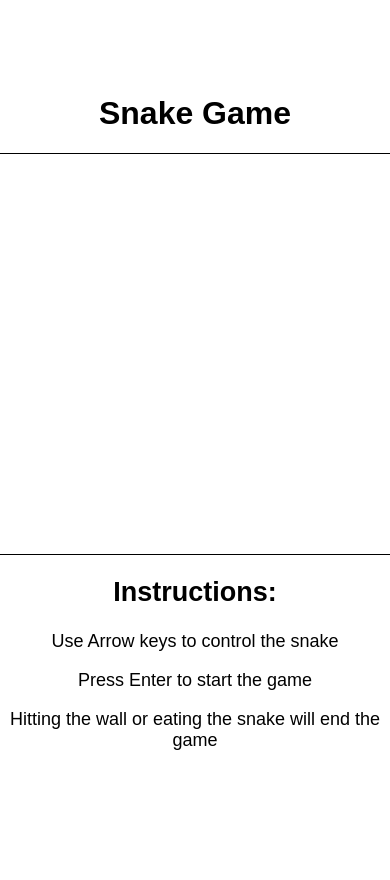
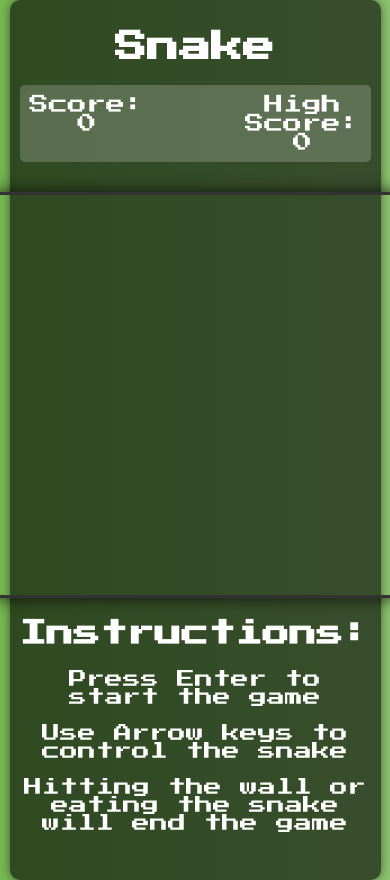
Before and after one commit to PatrikZitting/Snake, a website with bundled scripts: page index.html in a window 390 px wide. Before the commit the page ends 844 px from the top, so only its background shows below. Built offline with nearby package versions, Linux system fonts and the light colour scheme.

Commit message:
Added score panel and styling

```diff
--- a/index.html
+++ b/index.html
@@ -6,16 +6,21 @@
     <meta name="viewport" content="width=device-width, initial-scale=1.0">
     <title>Snake Game</title>
     <link rel="stylesheet" href="style.css">
+    <link href="https://fonts.googleapis.com/css2?family=Press+Start+2P&display=swap" rel="stylesheet">
 </head>
 <body>
     <div class="container">
-        <h1>Snake Game</h1>
+        <h1>Snake</h1>
+        <div id="score-panel">
+            <div>Score: <span id="score">0</span></div>
+            <div>High Score: <span id="high-score">0</span></div>
+        </div>
         <div id="game-board"></div>
         <div id="game-over-text"></div>
         <div id="instructions">
             <h2>Instructions:</h2>
+            <p>Press Enter to start the game</p>
             <p>Use Arrow keys to control the snake</p>
-            <p>Press Enter to start the game</p>
             <p>Hitting the wall or eating the snake will end the game</p>
         </div>
     </div>
--- a/src/game.ts
+++ b/src/game.ts
@@ -12,6 +12,11 @@ let food = { x: 10, y: 10 };
 
 // Set game running state to false until the user starts the game
 let gameRunning = false;
+
+// Set game scores
+let score = 0;
+let highScore = 0;
+
 
 // Snake movements
 function moveSnake() {
@@ -36,11 +41,37 @@ function checkFoodConsumption() {
         // Extend the snake body
         snake.body.push({ ...snake.body[snake.body.length - 1] });
 
+        // Increase score
+        score++;
+        updateScoreDisplay();
+
+        // Check and update high score
+        if (score > highScore) {
+            highScore = score;
+            updateHighScoreDisplay();
+        }
+
         // Generate a new food position
         food = {
             x: Math.floor(Math.random() * boardSize.width),
             y: Math.floor(Math.random() * boardSize.height),
         };
+    }
+}
+
+// Current Score display update
+function updateScoreDisplay() {
+    const scoreElement = document.getElementById("score");
+    if (scoreElement) {
+        scoreElement.innerText = score.toString();
+    }
+}
+
+// High score display update
+function updateHighScoreDisplay() {
+    const highScoreElement = document.getElementById("high-score");
+    if (highScoreElement) {
+        highScoreElement.innerText = highScore.toString();
     }
 }
 
@@ -161,6 +192,10 @@ document.addEventListener("keydown", (event) => {
 
 // Starting the game
 function StartGame() {
+    // Reset score
+    score = 0;
+    updateScoreDisplay();
+
     // Reset snake position, direction, and body
     snake.body = [{ x: 5, y: 5 }];
     snake.direction = { x: 1, y: 0 };
--- a/style.css
+++ b/style.css
@@ -1,29 +1,31 @@
 /* General styles */
 body {
+    font-family: 'Press Start 2P', sans-serif;
+    background: linear-gradient(to right, #76b852, #8DC26F);
+    color: #fff;
     display: flex;
     justify-content: center;
     align-items: center;
     height: 100vh;
     margin: 0;
-}
-
-p {
-    font-family: 'Coda', sans-serif;
     text-align: center;
 }
 
-h1 {
-    font-family: 'Coda', sans-serif;
-    text-align: center;
+h1, h2, p {
+    font-family: 'Press Start 2P', sans-serif;
 }
 
-h2 {
-    font-family: 'Coda', sans-serif;
-    text-align: center;
-}
-
-#game-container {
-    text-align: center;
+.container {
+    display: flex;
+    flex-direction: column;
+    align-items: center;
+    justify-content: center;
+    background-color: rgba(0, 0, 0, 0.6);
+    padding: 20px;
+    border-radius: 10px;
+    box-shadow: 0 0 10px rgba(0, 0, 0, 0.5);
+    max-width: 600px;
+    margin: auto;
 }
 
 #instructions {
@@ -36,14 +38,16 @@ h2 {
     position: relative;
     width: 400px;
     height: 400px;
-    border: 1px solid black;
+    border: 3px solid #333;
     display: flex;
     flex-direction: column;
     align-items: center;
     justify-content: center;
+    margin-top: 20px;
+    box-shadow: 0 0 15px rgba(0, 0, 0, 0.75);
 }
 
-/* "Game over!" text styles */
+/* Game over text styles */
 #game-over-text {
     font-size: 24px;
     color: red;
@@ -51,6 +55,21 @@ h2 {
     display: none;
 }
 
+/* Score panel styles */
+#score-panel {
+    background-color: rgba(255, 255, 255, 0.2);
+    padding: 10px;
+    border-radius: 5px;
+    display: flex;
+    justify-content: space-between;
+    font-size: 1.2em;
+    margin-bottom: 10px;
+}
+
+/* Adjustment for spacing issue inside score panel*/
+#score-panel div:first-child {
+    margin-right: 100px;
+}
 
 /* General snake and food styles */
 .snake-segment,
@@ -58,14 +77,23 @@ h2 {
     width: 20px;
     height: 20px;
     position: absolute;
+    border-radius: 5px;
 }
 
 /* Food color */
 .food {
-    background-color: red;
+    background-color: #FF5722;
+    border-radius: 50%;
 }
 
 /* Snake color */
 .snake-segment {
-    background-color: green;
+    background-color: #4CAF50;
 }
+
+@media screen and (max-width: 600px) {
+    .container {
+        width: 90%;
+        padding: 10px;
+    }
+}
```
Also changed, not shown: README.md.
